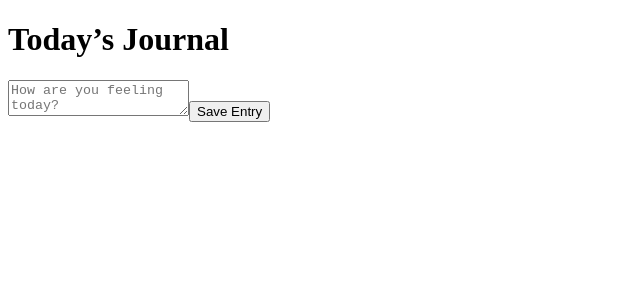
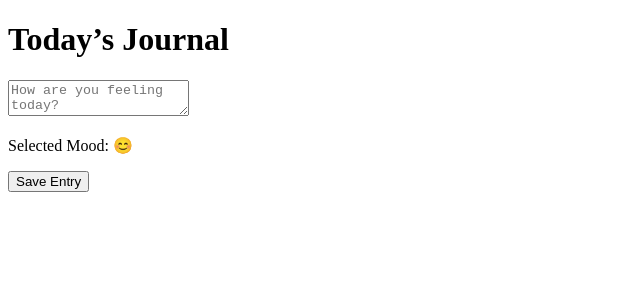
Before and after one commit to girrobot/journalapp, a Next.js app: page /journal in a window 1280 px wide. Shown: the top 300 px of the page, without its empty margins (0-640 px from the left). Built offline with nearby package versions, Linux system fonts and the light colour scheme; no server answers.

Commit message:
Refactor app to use React Context for global mood state and improve journal saving logic

```diff
--- /dev/null
+++ b/context/MoodContext.js
@@ -0,0 +1,17 @@
+import { createContext, useContext, useState } from 'react';
+
+const MoodContext = createContext();
+
+export function MoodProvider({ children }) {
+  const [mood, setMood] = useState('😊');
+
+  return (
+    <MoodContext.Provider value={{ mood, setMood }}>
+      {children}
+    </MoodContext.Provider>
+  );
+}
+
+export function useMood() {
+  return useContext(MoodContext);
+}
--- /dev/null
+++ b/pages/_app.js
@@ -0,0 +1,9 @@
+import { MoodProvider } from '../context/MoodContext';
+
+export default function App({ Component, pageProps }) {
+  return (
+    <MoodProvider>
+      <Component {...pageProps} />
+    </MoodProvider>
+  );
+}
--- a/pages/index.js
+++ b/pages/index.js
@@ -22,7 +22,9 @@ export default function Home() {
         </div>
         <p>Selected Mood: {mood}</p>
       </div>
-      <Link href="/journal">
+
+      {/* Pass mood as query param */}
+      <Link href={`/journal?mood=${encodeURIComponent(mood)}`}>
         <button>Start Journaling</button>
       </Link>
     </div>
--- a/pages/journal.js
+++ b/pages/journal.js
@@ -1,16 +1,29 @@
+import { useMood } from '../context/MoodContext'; // Import MoodContext
 import { useState } from 'react';
 import { supabase } from '../lib/supabase.js';
 
 export default function Journal() {
+  const { mood } = useMood(); // Get mood from context
   const [entry, setEntry] = useState('');
+  const [loading, setLoading] = useState(false);
 
   const handleSaveEntry = async () => {
+    if (!entry.trim()) {
+      alert("Please enter your journal entry.");
+      return;
+    }
+
+    setLoading(true);
+
     const { data, error } = await supabase
       .from('entries')
-      .insert([{ content: entry, mood: '😊', user_id: 'user-id' }]);
+      .insert([{ content: entry, mood, user_id: 'user-id' }]); // Use global mood state
+
+    setLoading(false);
 
     if (error) {
       console.error('Error saving entry:', error);
+      alert("Failed to save entry.");
     } else {
       console.log('Entry saved:', data);
       setEntry('');
@@ -25,7 +38,12 @@ export default function Journal() {
         onChange={(e) => setEntry(e.target.value)}
         placeholder="How are you feeling today?"
       />
-      <button onClick={handleSaveEntry}>Save Entry</button>
+
+      <p>Selected Mood: {mood}</p>
+
+      <button onClick={handleSaveEntry} disabled={loading}>
+        {loading ? "Saving..." : "Save Entry"}
+      </button>
     </div>
   );
 }
```
